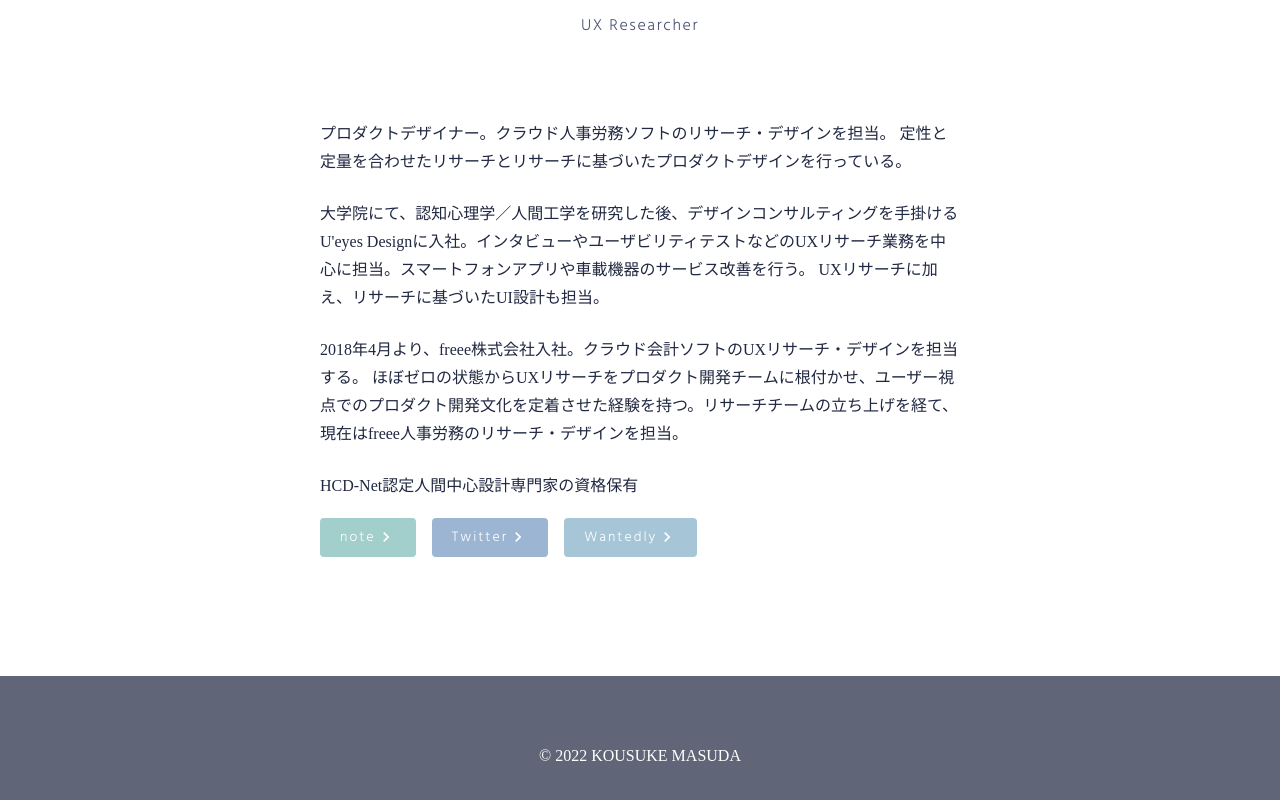
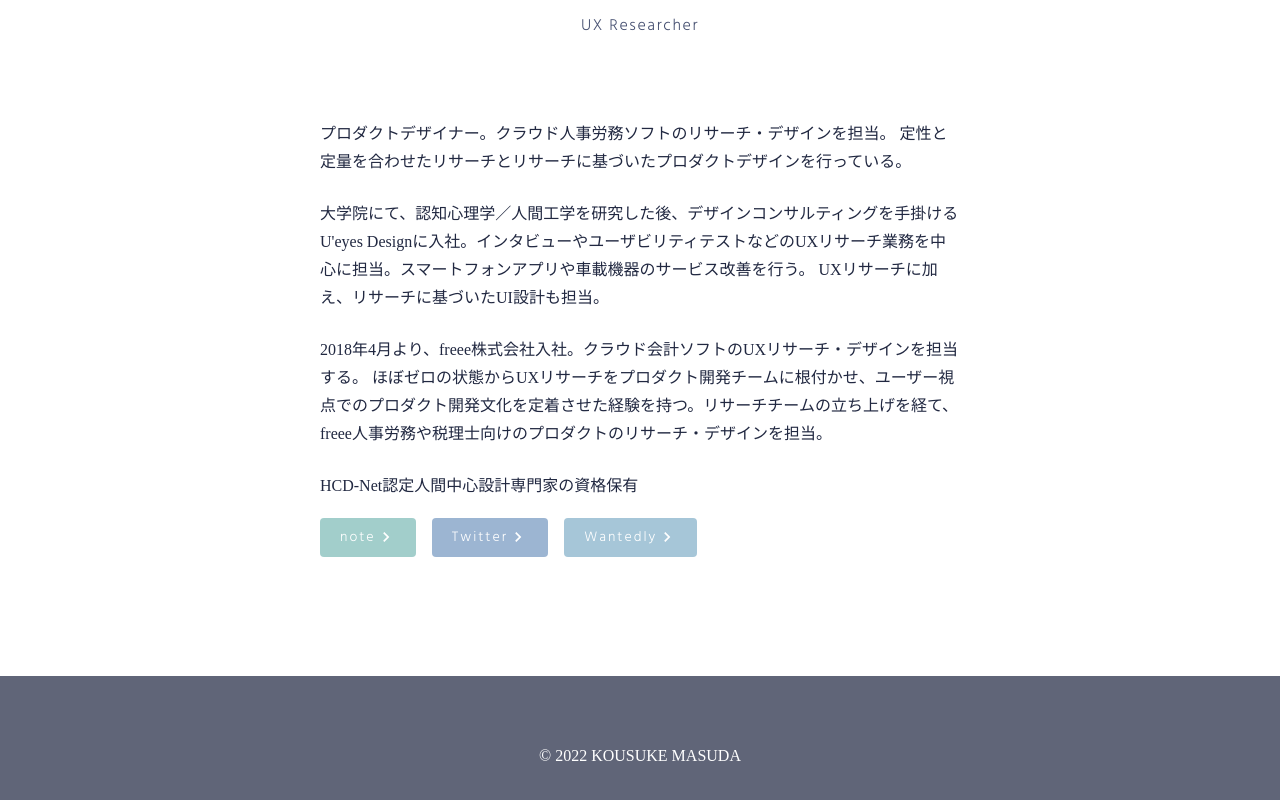
Before and after one commit to sherpaaa/portfolio, a React (Create React App) app: page /home in a window 1280 px wide. Shown: the part 1176-1976 px from the top of the page. Built offline with nearby package versions, Linux system fonts and the light colour scheme.

Commit message:
文言を変更

```diff
--- a/src/routes/home.jsx
+++ b/src/routes/home.jsx
@@ -82,7 +82,7 @@ export default function Home() {
           </p>
           <p style={profileText}>
             2018年4月より、freee株式会社入社。クラウド会計ソフトのUXリサーチ・デザインを担当する。
-            ほぼゼロの状態からUXリサーチをプロダクト開発チームに根付かせ、ユーザー視点でのプロダクト開発文化を定着させた経験を持つ。リサーチチームの立ち上げを経て、現在はfreee人事労務のリサーチ・デザインを担当。{' '}
+            ほぼゼロの状態からUXリサーチをプロダクト開発チームに根付かせ、ユーザー視点でのプロダクト開発文化を定着させた経験を持つ。リサーチチームの立ち上げを経て、freee人事労務や税理士向けのプロダクトのリサーチ・デザインを担当。{' '}
           </p>
           <p style={profileText}>HCD-Net認定人間中心設計専門家の資格保有</p>
           <div>
```
